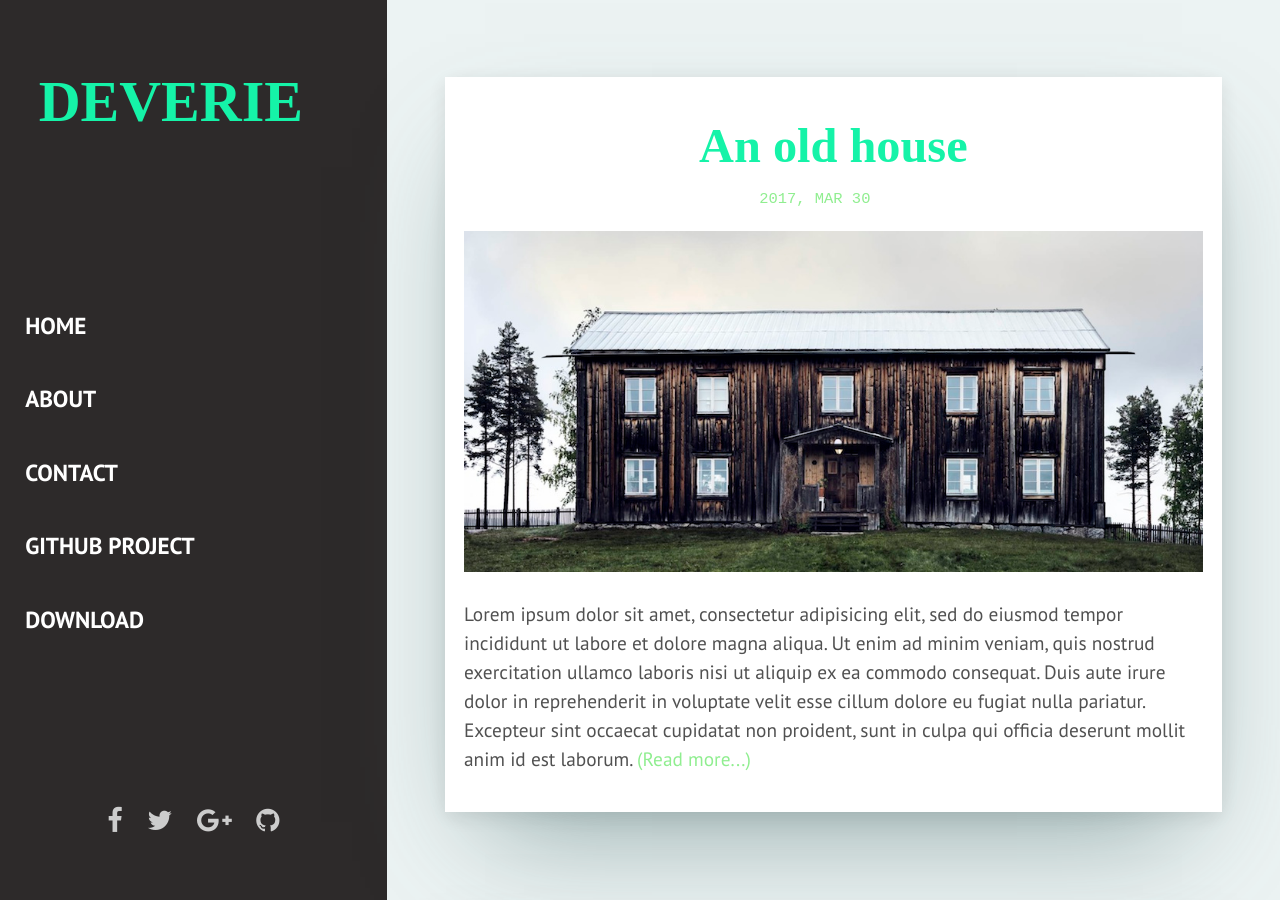
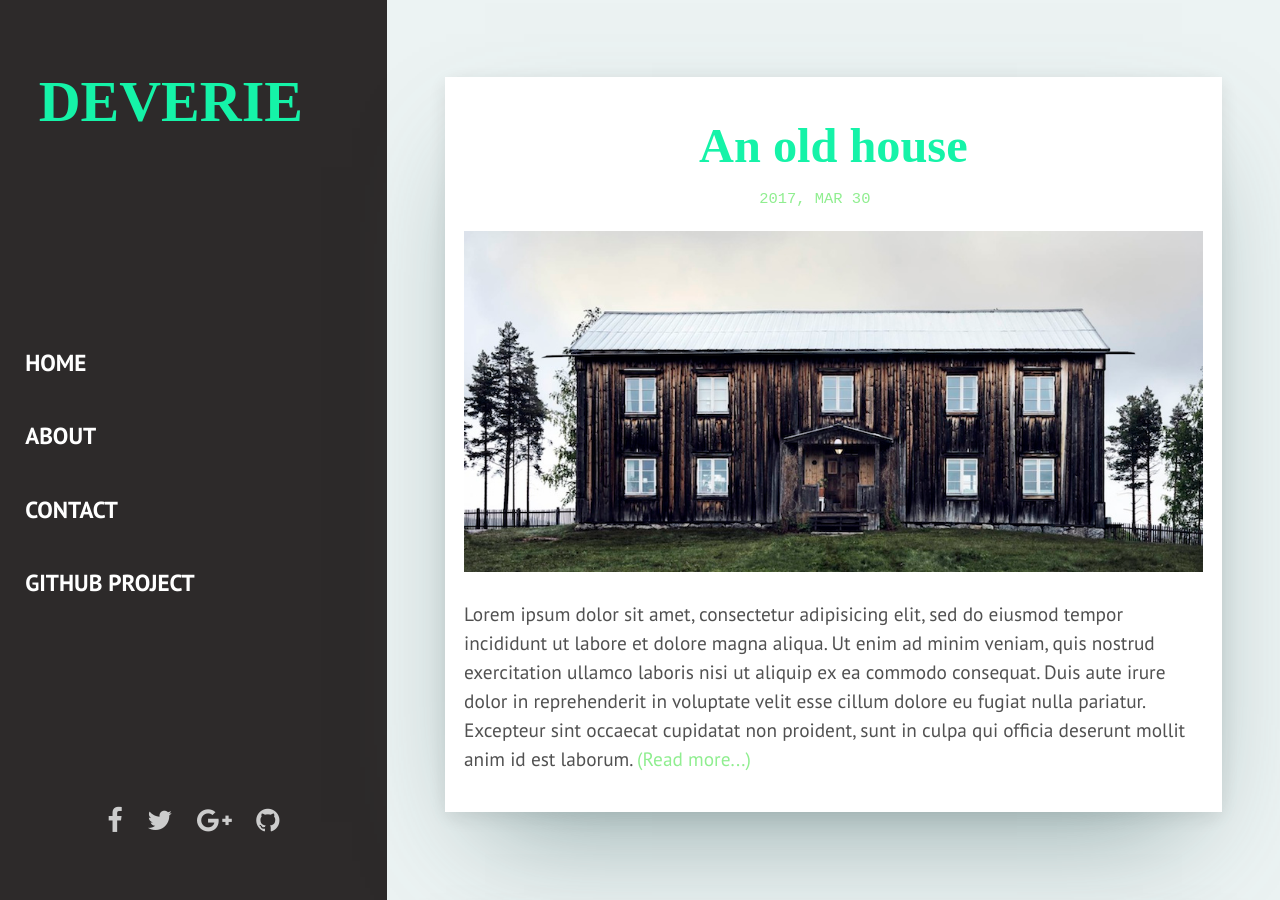
Before and after one commit to deverie/deverie.github.io, a Jekyll site: the page built from index.html, in a window 1280 px wide and 900 px high. Built offline with Jekyll 4.4.1, drawn with Linux system fonts in a browser that asks for light colours; some web fonts are replaced; the list of posts is cut into pages by our own code.

Commit message:
sidebar 수정

```diff
--- a/_config.yml
+++ b/_config.yml
@@ -13,7 +13,7 @@ url: "artemsheludko.pw" # the base hostname & protocol for your site, e.g. http:
 facebook: #Add your Facebook
 twitter: #Add your Twitter
 google-plus: #Add your Google+
-github: https://github.com/deverie
+github: deverie
 
 # Contact form
 email: deverie92@gmail.com
--- a/_includes/sidebar.html
+++ b/_includes/sidebar.html
@@ -9,8 +9,7 @@
       <li class="menu-items"><a class="menu-links" href="{{site.baseurl}}/">Home</a></li>
       <li class="menu-items"><a class="menu-links" href="{{site.baseurl}}/about/">About</a></li>
       <li class="menu-items"><a class="menu-links" href="{{site.baseurl}}/contact/">Contact</a></li>
-      <li class="menu-items"><a class="menu-links" href="https://github.com/artemsheludko/fresh">Github project</a></li>
-      <li class="menu-items"><a class="menu-links" href="https://github.com/artemsheludko/fresh/archive/master.zip">Download</a></li>
+      <li class="menu-items"><a class="menu-links" href="https://github.com/deverie">Github project</a></li>
     </menu>
 
     <div class="sidebar-social">
```
